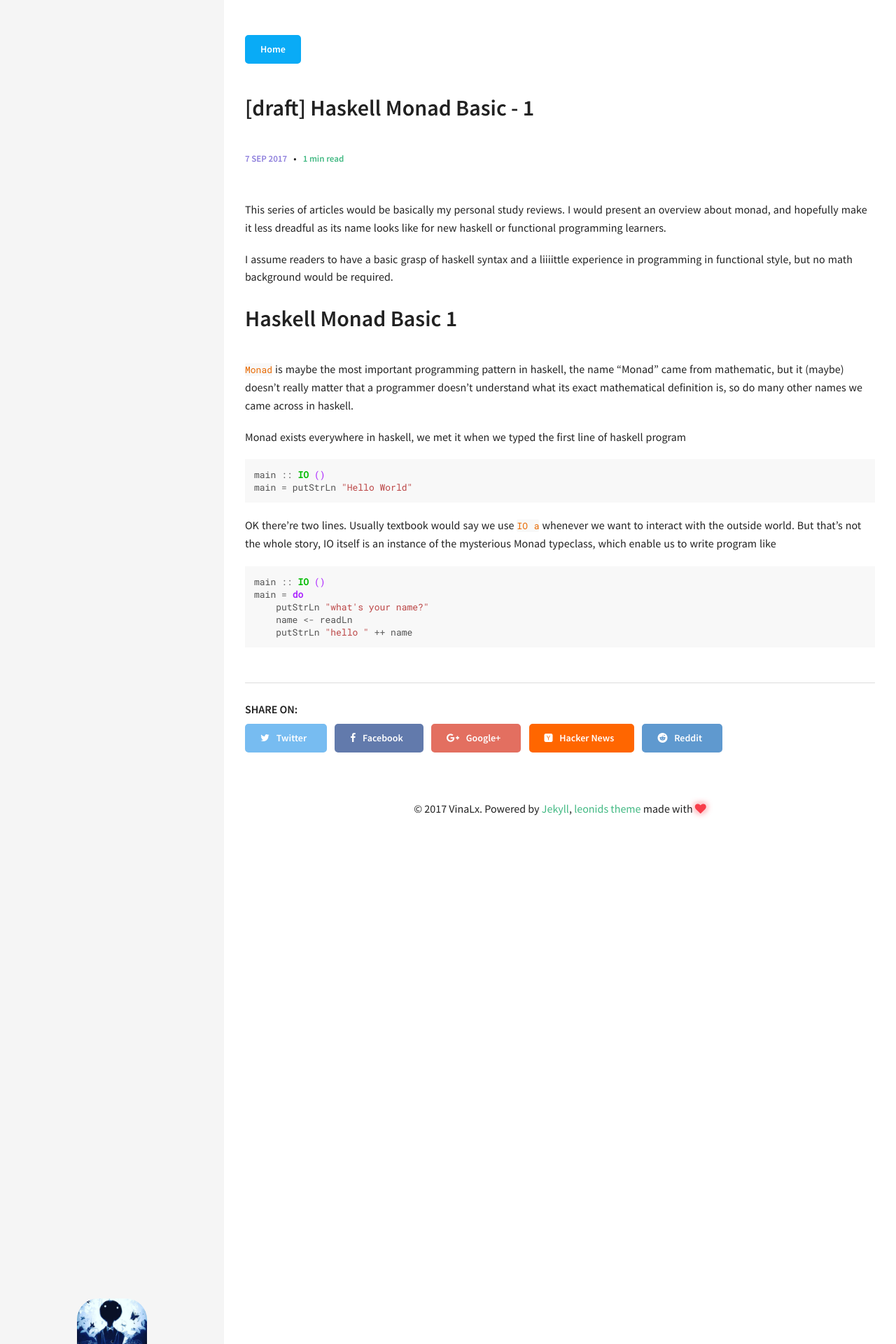
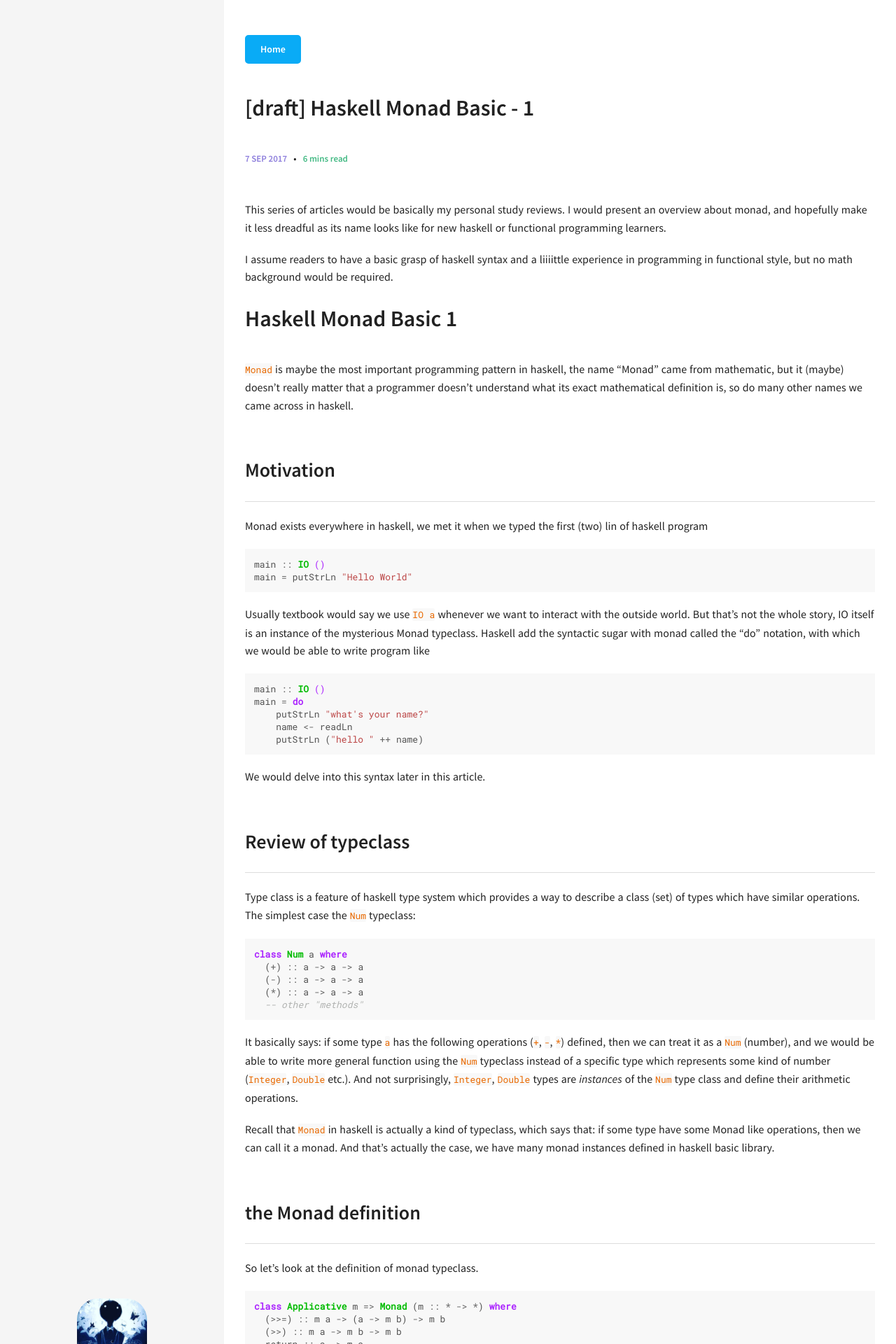
Before and after one commit to VinaLx/VinaLx.github.io, a Jekyll site: the page built from _posts/2017-09-07-haskell-basic-monad.md, in a window 1280 px wide. Shown: the top 1920 px of the page at 70% size. Built offline with Jekyll 4.4.1, drawn with Linux system fonts in a browser that asks for light colours; some of the changed text lies outside the part shown.

Commit message:
basic monad 1 update

```diff
--- a/_posts/2017-09-07-haskell-basic-monad.md
+++ b/_posts/2017-09-07-haskell-basic-monad.md
@@ -1,8 +1,8 @@
 ---
 layout: post
 title: "[draft] Haskell Monad Basic - 1"
-excerpt: introduction, the "evolution" of programming pattern, basic usage and the "do" notation
-modified: 2017-09-07
+excerpt: motivation, introduction, basic usage and the "do" notation
+modified: 2017-09-08
 ---
 
 This series of articles would be basically my personal study reviews.
@@ -14,19 +14,138 @@ I assume readers to have a basic grasp of haskell syntax and a liiiittle experie
 
 `Monad` is maybe the most important programming pattern in haskell, the name "Monad" came from mathematic, but it (maybe) doesn't really matter that a programmer doesn't understand what its exact mathematical definition is, so do many other names we came across in haskell.
 
-Monad exists everywhere in haskell, we met it when we typed the first line of haskell program
+## Motivation
+
+Monad exists everywhere in haskell, we met it when we typed the first (two) lin of haskell program
 
 ~~~ haskell
 main :: IO ()
 main = putStrLn "Hello World"
 ~~~
 
-OK there're two lines. Usually textbook would say we use `IO a` whenever we want to interact with the outside world. But that's not the whole story, IO itself is an instance of the mysterious Monad typeclass, which enable us to write program like
+Usually textbook would say we use `IO a` whenever we want to interact with the outside world. But that's not the whole story, IO itself is an instance of the mysterious Monad typeclass. Haskell add the syntactic sugar with monad called the "do" notation, with which we would be able to write program like
 
 ~~~ haskell
 main :: IO ()
 main = do
     putStrLn "what's your name?"
     name <- readLn
-    putStrLn "hello " ++ name
+    putStrLn ("hello " ++ name)
 ~~~
+
+We would delve into this syntax later in this article.
+
+## Review of typeclass
+
+Type class is a feature of haskell type system which provides a way to describe a class (set) of types which have similar operations. The simplest case the `Num` typeclass:
+
+~~~ haskell
+class Num a where
+  (+) :: a -> a -> a
+  (-) :: a -> a -> a
+  (*) :: a -> a -> a
+  -- other "methods"
+~~~
+
+It basically says: if some type `a` has the following operations (`+`, `-`, `*`) defined, then we can treat it as a `Num` (number), and we would be able to write more general function using the `Num` typeclass instead of a specific type which represents some kind of number (`Integer`, `Double` etc.). And not surprisingly, `Integer`, `Double` types are _instances_ of the `Num` type class and define their arithmetic operations.
+
+Recall that `Monad` in haskell is actually a kind of typeclass, which says that: if some type have some Monad like operations, then we can call it a monad. And that's actually the case, we have many monad instances defined in haskell basic library.
+
+## the Monad definition
+
+So let's look at the definition of monad typeclass.
+
+~~~ haskell
+class Applicative m => Monad (m :: * -> *) where
+  (>>=) :: m a -> (a -> m b) -> m b
+  (>>) :: m a -> m b -> m b
+  return :: a -> m a
+  fail :: String -> m a
+  {-# MINIMAL (>>=) #-}
+~~~
+
+Leave the `Applicative` alone, The `{-# MINIMAL (>>=) #-}` is a pragma that tells the compiler an instance of Monad should define at least `(>>=)` and other methods work well automatically (thanks to the default method implementation of Monad). So in no doubt this `(>>=)` (pronounced as bind) operation is the core of Monad.
+
+Sadly the signature (type) of `(>>=)` hardly makes sense for new comers. We leave the insight for now. Actually, after expanding the `do` syntactic sugar, what we would see is nested `(>>=)` applications, let's see how it work.
+
+## Interact with `do`
+
+Recall our simple example above:
+
+~~~ haskell
+main :: IO ()
+main = do
+    name <- readLn
+    putStrLn ("hello " ++ name)
+~~~
+
+We said previously that `IO` is an instance of Monad, and readLn and putStrLn produces `IO`, here we have:
+
+~~~ haskell
+readLn :: Read a => IO a
+putStrLn :: String -> IO ()
+~~~
+
+and here the type parameter `a` for read should (obviously) be `String`. And what we got is:
+
+~~~ haskell
+readLn :: IO String
+putStrLn :: String -> IO ()
+main :: IO ()
+~~~
+
+Oops, something familiar pops out. If we replace the `m` by `IO` in the signature of `(>>=)`
+
+~~~ haskell
+(>>=) :: IO a -> (a -> IO b) -> IO b
+~~~
+
+According to the type, it's rather easy to rewrite the program without the do notation
+
+~~~ haskell
+main :: IO ()
+main = readLn >>= \name -> putStrLn ("hello " ++ name)
+~~~
+
+So here is the most basic rule to expanding "do"
+
+~~~ haskell
+-- do notation
+do
+    v <- m
+    expr
+-- where "expr" is the same type of monad as "m", may contains v
+
+-- will be expanded to
+m >>= \v -> expr
+
+-- if there are more than two expression
+do
+    v1 <- m1
+    v2 <- m2
+    v3 <- m3
+    expr
+
+-- will be expanded to
+
+m1 >>= \v1 ->
+    m2 >>= \v2 ->
+        m3 >>= \v3 -> expr
+
+-- what if no value is extracted?
+
+do
+    expr1
+    expr2
+    expr3
+
+-- could be expanded to
+
+expr1 >>= \_ ->
+    expr2 >>= \_ -> expr3
+
+-- or simply, recall another method of Monad
+expr1 >> expr2 >> expr3
+~~~
+
+Of course there are other cases like using `let` or pattern matching within `do`, those syntax are much simpler to understand.
```
